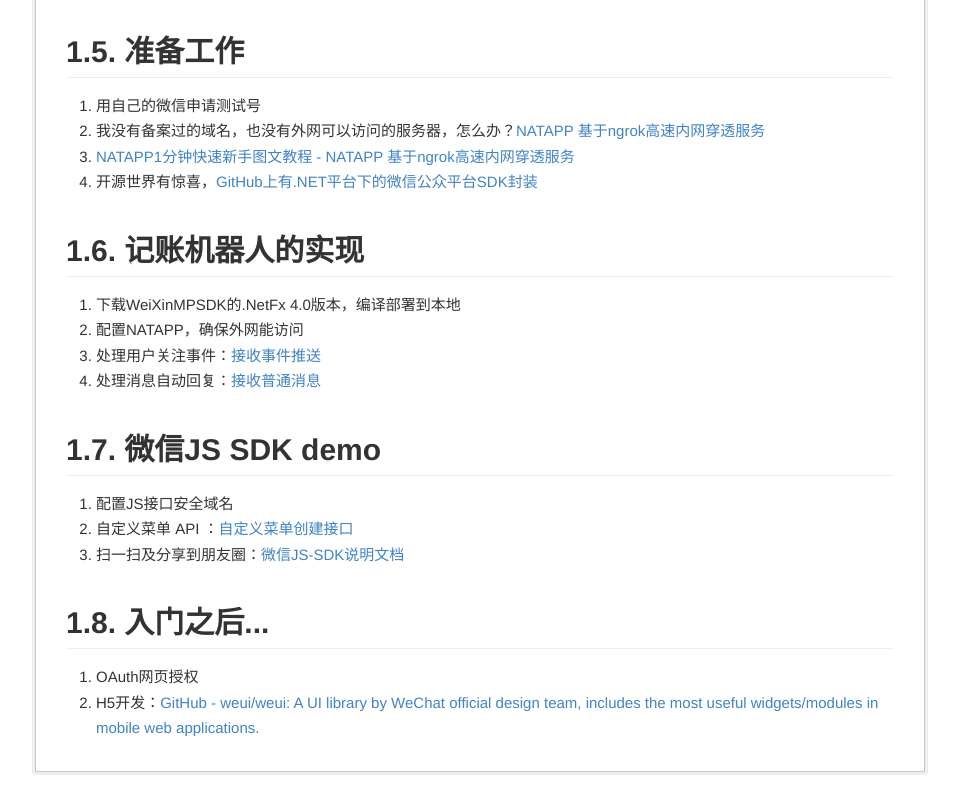
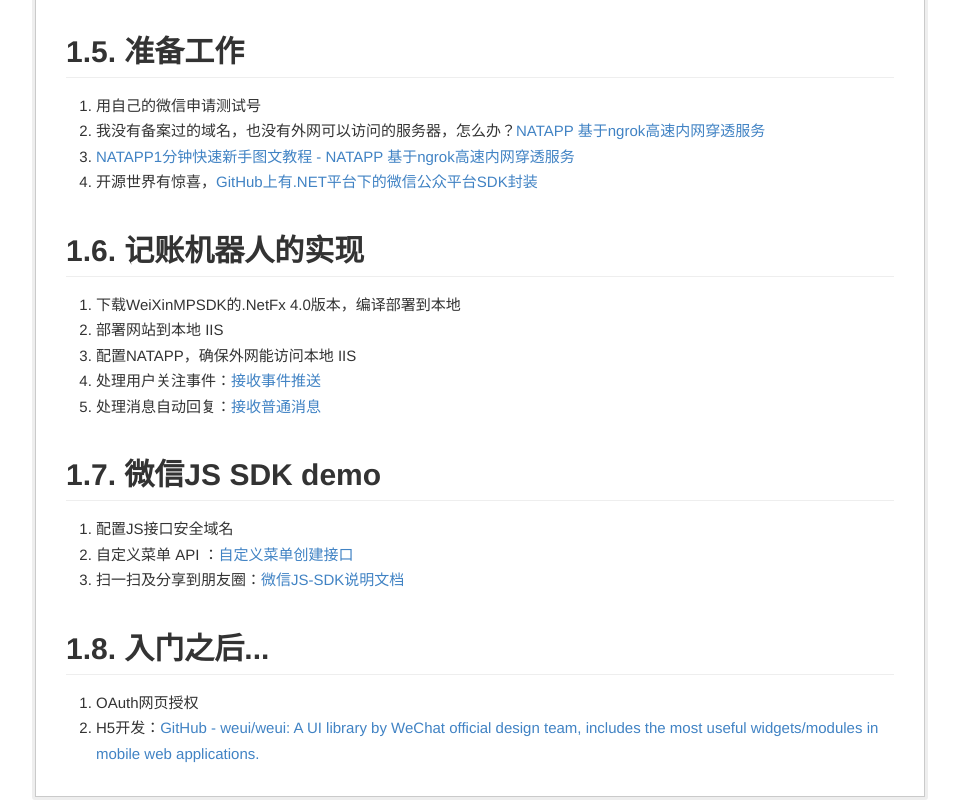
Before and after one commit to joelz/joelz.github.io, a plain HTML site: page dot-net-wechat-dev-intro/index.html in a window 1280 px wide. Shown: the part 2195-2995 px from the top of the page, without its empty margins (288-1247 px from the left). Before the commit the page ends 2970 px from the top, so only its background shows below. Drawn offline with Linux system fonts and the light colour scheme.

Commit message:
dot-net-wechat-dev-intro : update index.html

```diff
--- a/dot-net-wechat-dev-intro/index.html
+++ b/dot-net-wechat-dev-intro/index.html
@@ -109,7 +109,9 @@
 <h2 id="-">记账机器人的实现</h2>
 <ol>
 <li>下载WeiXinMPSDK的.NetFx 4.0版本，编译部署到本地</li>
-<li>配置NATAPP，确保外网能访问</li>
+<li>部署网站到本地 IIS</li>
+<li>配置NATAPP，确保外网能访问本地 IIS</li>
+
 <li>处理用户关注事件：<a href="http://mp.weixin.qq.com/wiki?t=resource/res_main&amp;id=mp1421140454&amp;token=&amp;lang=zh_CN">接收事件推送</a></li>
 <li>处理消息自动回复：<a href="http://mp.weixin.qq.com/wiki?t=resource/res_main&amp;id=mp1421140453&amp;token=&amp;lang=zh_CN">接收普通消息</a></li>
 </ol>
```
